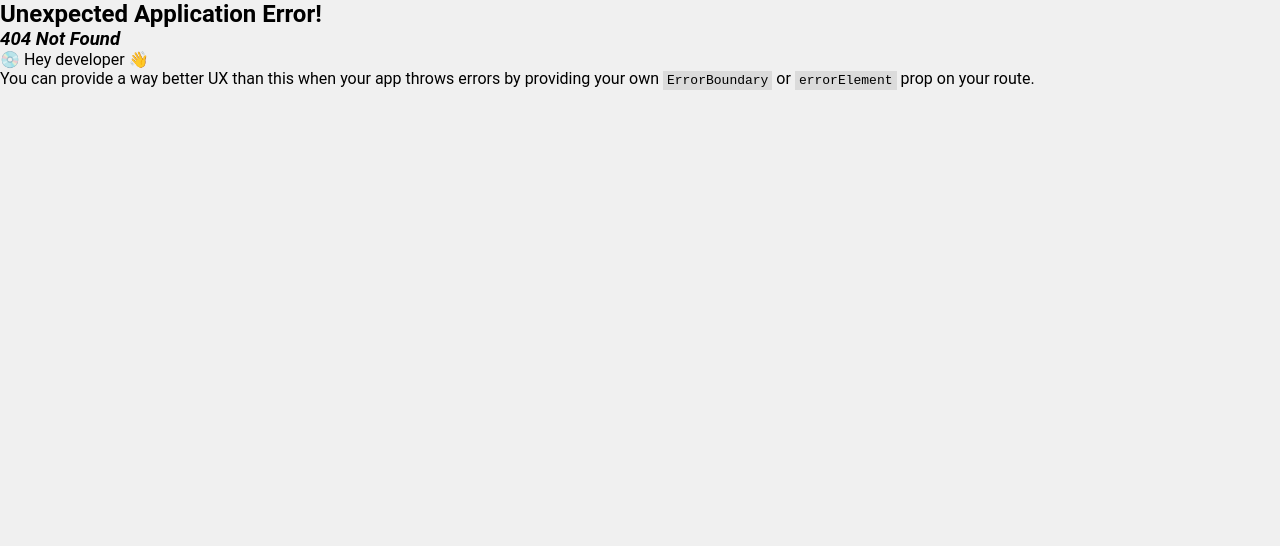
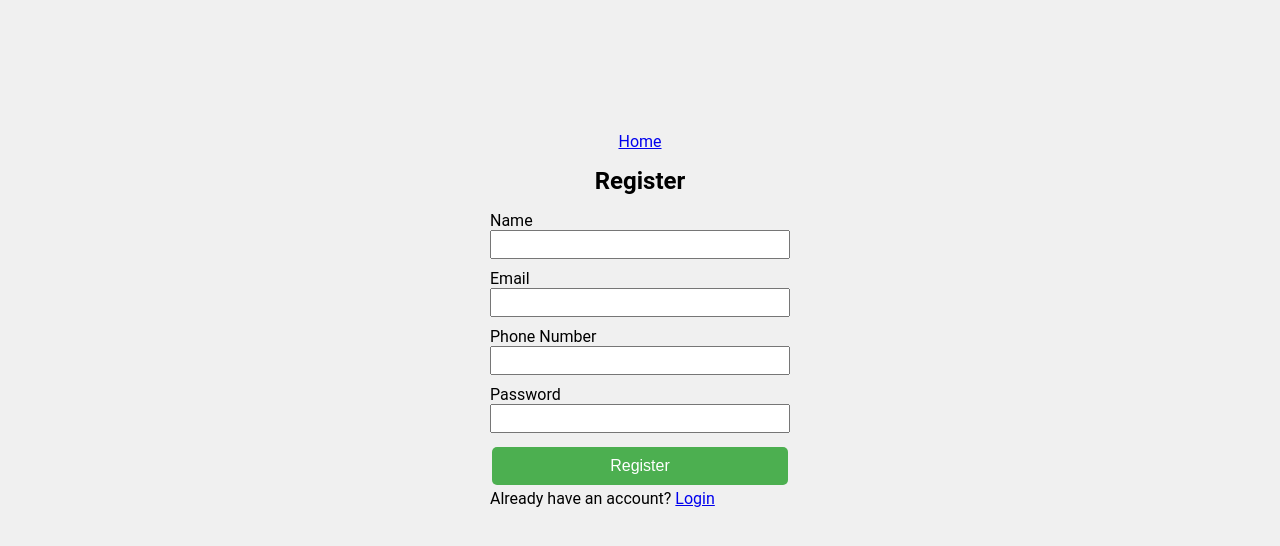
Before and after one commit to shodiqbasiru/Simple-Web-Crud-Product, a React (Vite) app: page /register in a window 1280 px wide. Before the commit this address had no page. Shown: the top 546 px of the page. Built offline with nearby package versions, Linux system fonts and the light colour scheme.

Commit message:
add feat for register user

```diff
--- a/src/pages/Auth/Login.jsx
+++ b/src/pages/Auth/Login.jsx
@@ -25,7 +25,7 @@ const Login = () => {
   };
 
   return (
-    <div className="login-form">
+    <div className="auth-form">
       <Link to="/">Home</Link>
       <h2>Login</h2>
       <form onSubmit={handleSubmit(onSubmit)}>
--- a/src/pages/Auth/Register.jsx
+++ b/src/pages/Auth/Register.jsx
@@ -0,0 +1,58 @@
+import React from "react";
+import { useState } from "react";
+import "./index.css";
+import { Link } from "react-router-dom";
+import { useForm } from "react-hook-form";
+import { useMemo } from "react";
+import AuthService from "../../services/AuthService.js";
+import { useNavigate } from "react-router-dom";
+
+const Register = () => {
+  const { register, handleSubmit } = useForm({ mode: "onChange" });
+  const authService = useMemo(() => AuthService(), []);
+  const navigate = useNavigate();
+
+  const onSubmit = async (data) => {
+    console.log(data)
+    try {
+      const response = await authService.register(data);
+      console.log(response)
+      if (response.statusCode === 201) {
+        navigate("/login");
+      }
+    } catch (error) {
+      console.log(error);
+    }
+  };
+
+  return (
+    <div className="auth-form">
+      <Link to="/">Home</Link>
+      <h2>Register</h2>
+      <form onSubmit={handleSubmit(onSubmit)}>
+        <div className="input-group">
+          <label htmlFor="name">Name</label>
+          <input {...register("name")} type="text" id="name" />
+        </div>
+        <div className="input-group">
+          <label htmlFor="email">Email </label>
+          <input {...register("email")} type="text" id="email" />
+        </div>
+        <div className="input-group">
+          <label htmlFor="phoneNumber">Phone Number</label>
+          <input {...register("phoneNumber")} type="text" id="phoneNumber" />
+        </div>
+        <div className="input-group">
+          <label htmlFor="password">Password</label>
+          <input {...register("password")} type="password" id="password" />
+        </div>
+        <button type="submit">Register</button>
+        <p>
+            Already have an account? <Link to="/login">Login</Link>
+        </p>
+      </form>
+    </div>
+  );
+};
+
+export default Register;
--- a/src/pages/Auth/index.css
+++ b/src/pages/Auth/index.css
@@ -1,5 +1,5 @@
 
-.login-form {
+.auth-form {
     height: 80vh;
     display: flex;
     justify-content: center;
@@ -8,28 +8,28 @@
     row-gap: 1rem;
 }
 
-.login-form form {
+.auth-form form {
     display: flex;
     flex-direction: column;
     width: 300px;
 }
 
-.login-form form .input-group {
+.auth-form form .input-group {
     display: flex;
     flex-direction: column;
     margin-bottom: 10px;
 }
 
-.login-form form label {
+.auth-form form label {
     flex: 1;
 }
 
-.login-form form input {
+.auth-form form input {
     flex: 2;
     padding: 5px;
 }
 
-.login-form form button {
+.auth-form form button {
     border-radius: 5px;
     padding: 10px;
     background-color: #4CAF50;
--- a/src/routes/route.jsx
+++ b/src/routes/route.jsx
@@ -3,6 +3,7 @@ import Home from "../pages/Home.jsx";
 import  ProductForm  from "../components/Product/ProductForm/ProductForm.jsx";
 import ProductList from "../components/Product/ProductList/ProductList.jsx";
 import Login from "../pages/Auth/Login.jsx";
+import Register from "../pages/Auth/Register.jsx";
 
 const router = createBrowserRouter([
   {
@@ -28,6 +29,10 @@ const router = createBrowserRouter([
   {
     path: "/login",
     element: <Login />,
+  },
+  {
+    path: "/register",
+    element: <Register />,
   }
 
 ]);
--- a/src/services/AuthService.js
+++ b/src/services/AuthService.js
@@ -6,8 +6,14 @@ const AuthService = () => {
     return data;
   };
 
+  const register = async (payload) => {
+    const { data } = await axiosInstance.post("/auth/register", payload);
+    return data;
+  }
+
   return {
     login,
+    register,
   };
 };
 
```
